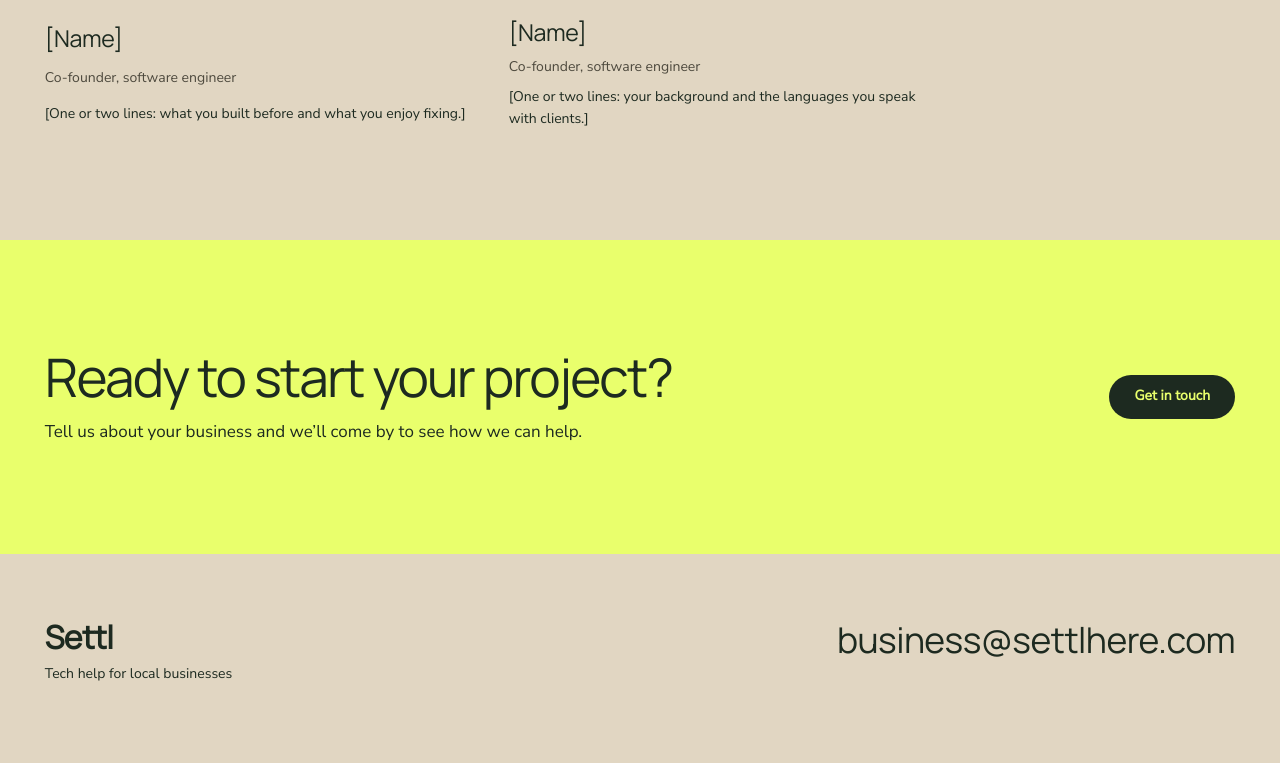
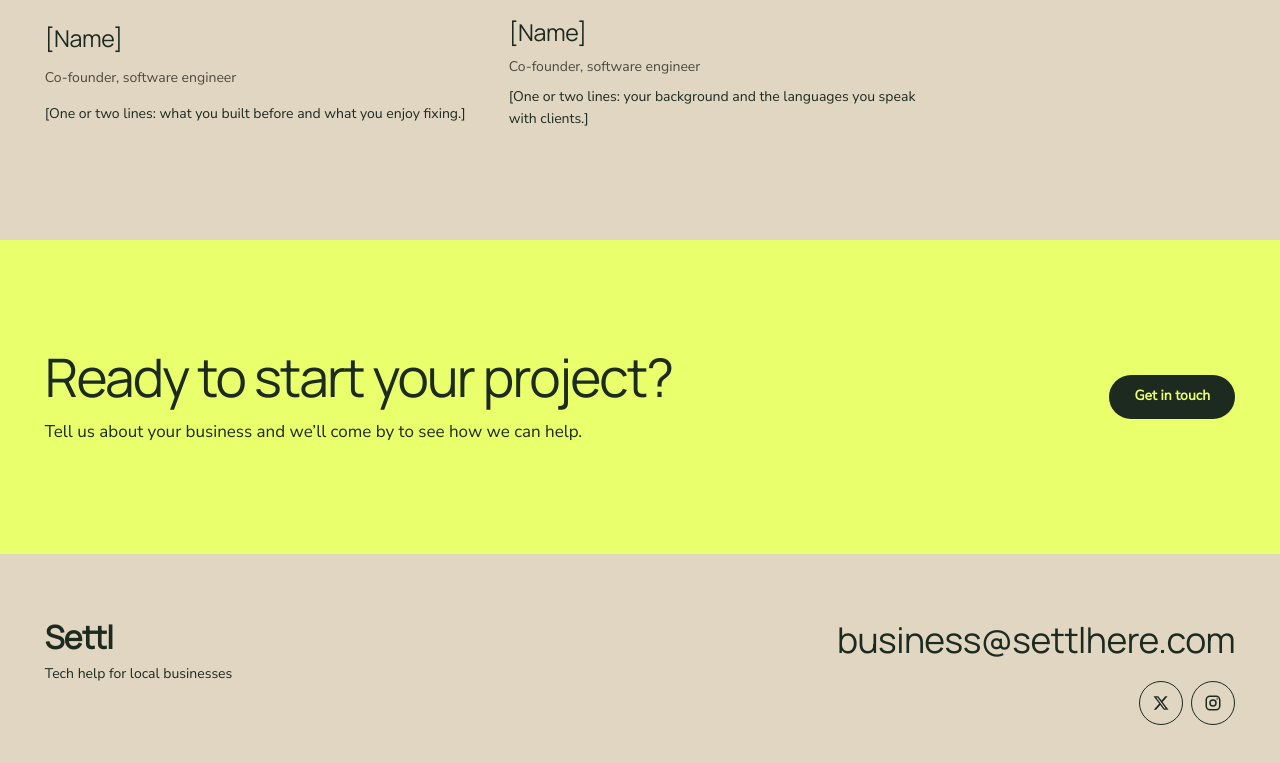
Before and after one commit to settldown/settl-web, an Astro site: page /about in a window 1280 px wide. Shown: the part 1870-2633 px from the top of the page. Built offline with nearby package versions, Linux system fonts and the light colour scheme; Astro itself is replaced by a stand-in of ours; no server answers; a web font is replaced by a local one.

Commit message:
Add X and Instagram links to the footer
Co-Authored-By: Claude Opus 5.5 <noreply@anthropic.com>

```diff
--- a/src/components/layout/Footer.astro
+++ b/src/components/layout/Footer.astro
@@ -1,5 +1,6 @@
 ---
 import { site } from "../../data/site";
+import Icon from "../ui/Icon.astro";
 import Logo from "../ui/Logo.astro";
 
 interface Props {
@@ -16,7 +17,25 @@ const { divider = false } = Astro.props;
       <Logo size="large" link={false} />
       <p>{site.tagline}</p>
     </div>
-    <a class="email" href={site.emailHref}>{site.email}</a>
+    <div class="contact">
+      <a class="email" href={site.emailHref}>{site.email}</a>
+      <ul class="socials" role="list">
+        {
+          site.socials.map((social) => (
+            <li>
+              <a
+                href={social.href}
+                aria-label={social.label}
+                target="_blank"
+                rel="noopener noreferrer"
+              >
+                <Icon name={social.icon} />
+              </a>
+            </li>
+          ))
+        }
+      </ul>
+    </div>
   </div>
 </footer>
 
@@ -38,6 +57,40 @@ const { divider = false } = Astro.props;
     font-size: var(--text-small);
   }
 
+  .contact {
+    display: grid;
+    justify-items: start;
+    gap: var(--space-3);
+  }
+
+  @media (min-width: 40rem) {
+    .contact {
+      justify-items: end;
+    }
+  }
+
+  .socials {
+    display: flex;
+    gap: var(--space-2);
+    padding: 0;
+    list-style: none;
+  }
+
+  .socials a {
+    display: grid;
+    place-items: center;
+    width: var(--tap-target);
+    height: var(--tap-target);
+    border: var(--border-field) solid var(--color-ink);
+    border-radius: var(--radius-pill);
+    transition: background-color 0.15s ease;
+  }
+
+  .socials a:hover {
+    background: var(--color-ink);
+    color: var(--color-beige);
+  }
+
   .email {
     font-family: var(--font-heading);
     font-size: var(--text-footer-email);
--- a/src/components/ui/Icon.astro
+++ b/src/components/ui/Icon.astro
@@ -1,6 +1,8 @@
 ---
+import type { IconName } from "../../data/types";
+
 interface Props {
-  name: "calendar" | "check";
+  name: IconName;
 }
 
 const { name } = Astro.props;
@@ -26,6 +28,23 @@ const { name } = Astro.props;
     )
   }
   {name === "check" && <path d="M4.5 12.5l5 5 10-11" />}
+  {
+    name === "instagram" && (
+      <>
+        <rect x="3" y="3" width="18" height="18" rx="5" />
+        <circle cx="12" cy="12" r="4" />
+        <path d="M17.5 6.5h.01" />
+      </>
+    )
+  }
+  {
+    name === "x" && (
+      <path
+        class="filled"
+        d="M17.75 3h3.07l-6.7 7.66L22 21h-6.17l-4.83-6.32L5.45 21H2.38l7.17-8.2L2 3h6.33l4.37 5.77L17.75 3zm-1.08 16.2h1.7L7.4 4.73H5.58L16.67 19.2z"
+      />
+    )
+  }
 </svg>
 
 <style>
@@ -34,4 +53,9 @@ const { name } = Astro.props;
     width: var(--icon-size);
     height: var(--icon-size);
   }
+
+  .filled {
+    fill: currentColor;
+    stroke: none;
+  }
 </style>
--- a/src/data/site.ts
+++ b/src/data/site.ts
@@ -1,4 +1,4 @@
-import type { Link } from "./types";
+import type { Link, SocialLink } from "./types";
 
 const email = "business@settlhere.com";
 const calendly = "https://calendly.com/business-settlhere/30min";
@@ -24,5 +24,13 @@ export const site = {
     href: calendly,
     external: true,
   } satisfies Link,
+  socials: [
+    { label: "Settl on X", href: "https://x.com/settlhere", icon: "x" },
+    {
+      label: "Settl on Instagram",
+      href: "https://www.instagram.com/settlhere/",
+      icon: "instagram",
+    },
+  ] satisfies SocialLink[],
   skipLink: "Skip to content",
 };
--- a/src/layouts/BaseLayout.astro
+++ b/src/layouts/BaseLayout.astro
@@ -42,6 +42,7 @@ const jsonLd = {
   description: site.description,
   url: siteUrl.href,
   email: site.email,
+  sameAs: site.socials.map((social) => social.href),
   makesOffer: services.map((service) => ({
     "@type": "Offer",
     itemOffered: { "@type": "Service", name: service.title },
```
Also changed, not shown: DESIGN.md (+2 -1 lines), src/data/types.ts (+9 -0 lines).
